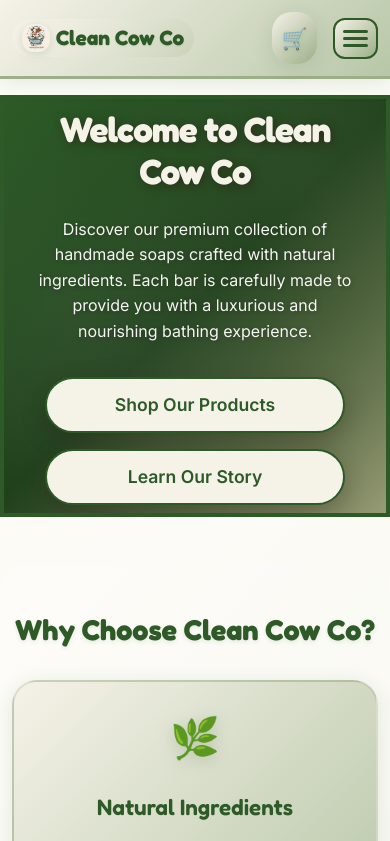
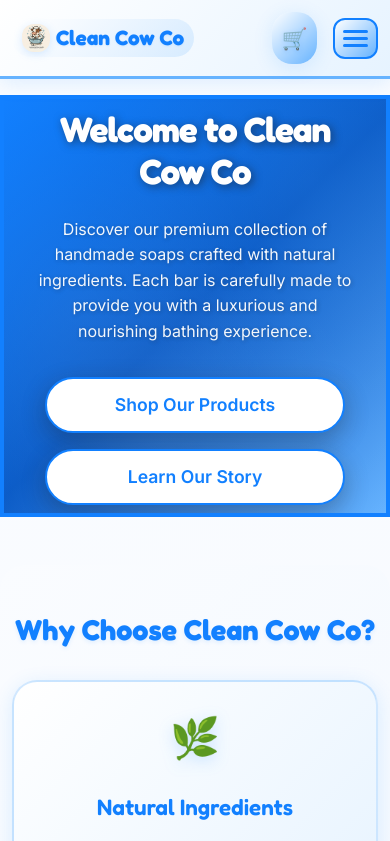
Before and after one commit to pessemaa/clean_cow_co, a Next.js app: page / in a window 390 px wide. Shown: the top 841 px of the page. Built offline with nearby package versions, Linux system fonts and the light colour scheme.

Commit message:
New color theme v5

```diff
--- a/app/globals.css
+++ b/app/globals.css
@@ -9,40 +9,40 @@
 }
 
 :root {
-  /* Primary Colors - Forest Green & Sage Theme */
-  --primary-green: #2D5A27;
-  --deep-green: #1E3E1A;
-  --sage-green: #9CAF88;
-  --light-sage: #B8C7A8;
-  --forest-accent: #4A7C59;
-  --warm-cream: #F5F2E8;
-  --soft-lavender: #E8E2F0;
-  --natural-brown: #8B6F47;
+  /* Primary Colors - Ocean Fresh Theme */
+  --primary-blue: #1280FF;
+  --deep-blue: #0A5BC7;
+  --light-blue: #66B3FF;
+  --very-light-blue: #E6F3FF;
+  --ocean-accent: #4D9FFF;
+  --pure-white: #FFFFFF;
+  --ocean-mist: #F0F8FF;
+  --crystal-blue: #80C0FF;
 
   /* Accent Colors */
-  --earth-brown: #8B7355;
-  --moss-green: #7A8471;
-  --eucalyptus: #A8BFA8;
-  --lavender-mist: #DDD6E8;
+  --sky-blue: #87CEEB;
+  --powder-blue: #B0E0E6;
+  --ice-blue: #E8F4FF;
+  --navy-blue: #0856B8;
 
   /* Neutral Colors */
   --white: #FFFFFF;
-  --black: #2C1810;
-  --cream-light: #FAF8F2;
-  --gray-medium: #7A7A7A;
-  --gray-dark: #4A4A4A;
-  --success-green: #7FB069;
-  --error-red: #C85A54;
-  --warning-orange: #E8A87C;
+  --black: #1A1A1A;
+  --off-white: #F8FAFF;
+  --gray-medium: #6B7280;
+  --gray-dark: #374151;
+  --success-blue: #10B981;
+  --error-red: #EF4444;
+  --warning-orange: #F59E0B;
 
   /* Background */
-  --bg-light: #FDFCF8;
-  --bg-cream: #F9F7F0;
+  --bg-light: #FAFCFF;
+  --bg-ocean: #F5F9FF;
 
   /* Shadows */
-  --shadow-soft: 0 4px 20px rgba(45, 90, 39, 0.12);
-  --shadow-medium: 0 8px 30px rgba(45, 90, 39, 0.18);
-  --shadow-strong: 0 12px 40px rgba(45, 90, 39, 0.25);
+  --shadow-soft: 0 4px 20px rgba(18, 128, 255, 0.12);
+  --shadow-medium: 0 8px 30px rgba(18, 128, 255, 0.18);
+  --shadow-strong: 0 12px 40px rgba(18, 128, 255, 0.25);
 }
 
 body {
@@ -53,14 +53,14 @@
   -moz-osx-font-smoothing: grayscale;
   line-height: 1.6;
   color: var(--gray-dark);
-  background: linear-gradient(135deg, var(--bg-light) 0%, var(--bg-cream) 100%);
+  background: linear-gradient(135deg, var(--bg-light) 0%, var(--bg-ocean) 100%);
   min-height: 100vh;
 }
 
 /* Typography */
 h1, h2, h3, h4, h5, h6 {
   font-family: 'Fredoka', cursive;
-  color: var(--primary-green);
+  color: var(--primary-blue);
   font-weight: 600;
   line-height: 1.2;
 }
@@ -87,13 +87,13 @@
 
 /* Links */
 a {
-  color: var(--primary-green);
+  color: var(--primary-blue);
   text-decoration: none;
   transition: all 0.3s ease;
 }
 
 a:hover {
-  color: var(--deep-green);
+  color: var(--deep-blue);
   transform: translateY(-1px);
 }
 
@@ -131,26 +131,26 @@
 }
 
 .btn-primary {
-  background: linear-gradient(135deg, var(--primary-green) 0%, var(--deep-green) 100%);
+  background: linear-gradient(135deg, var(--primary-blue) 0%, var(--deep-blue) 100%);
   color: var(--white);
   border: 2px solid transparent;
 }
 
 .btn-primary:hover {
-  background: linear-gradient(135deg, var(--deep-green) 0%, var(--forest-accent) 100%);
+  background: linear-gradient(135deg, var(--deep-blue) 0%, var(--navy-blue) 100%);
   color: var(--white);
   transform: translateY(-3px);
   box-shadow: var(--shadow-medium);
 }
 
 .btn-secondary {
-  background: var(--warm-cream);
-  color: var(--primary-green);
-  border: 2px solid var(--primary-green);
+  background: var(--white);
+  color: var(--primary-blue);
+  border: 2px solid var(--primary-blue);
 }
 
 .btn-secondary:hover {
-  background: var(--primary-green);
+  background: var(--primary-blue);
   color: var(--white);
   transform: translateY(-3px);
   box-shadow: var(--shadow-medium);
@@ -181,7 +181,7 @@
   display: block;
   margin-bottom: 0.5rem;
   font-weight: 500;
-  color: var(--primary-green);
+  color: var(--primary-blue);
   font-family: 'Fredoka', cursive;
 }
 
@@ -189,27 +189,27 @@
 .form-textarea {
   width: 100%;
   padding: 14px 18px;
-  border: 2px solid var(--sage-green);
+  border: 2px solid var(--light-blue);
   border-radius: 15px;
   font-size: 1rem;
   transition: all 0.3s ease;
   font-family: 'Inter', sans-serif;
-  background: var(--warm-cream);
-  box-shadow: inset 0 2px 4px rgba(45, 90, 39, 0.08);
+  background: var(--white);
+  box-shadow: inset 0 2px 4px rgba(18, 128, 255, 0.08);
 }
 
 .form-input:focus,
 .form-textarea:focus {
   outline: none;
-  border-color: var(--primary-green);
-  box-shadow: 0 0 0 3px rgba(45, 90, 39, 0.12);
+  border-color: var(--primary-blue);
+  box-shadow: 0 0 0 3px rgba(18, 128, 255, 0.12);
   transform: translateY(-1px);
 }
 
 .form-input.error,
 .form-textarea.error {
   border-color: var(--error-red);
-  box-shadow: 0 0 0 3px rgba(230, 126, 126, 0.15);
+  box-shadow: 0 0 0 3px rgba(239, 68, 68, 0.15);
 }
 
 .form-error {
@@ -240,8 +240,8 @@
 .loading-spinner {
   width: 50px;
   height: 50px;
-  border: 4px solid var(--sage-green);
-  border-top: 4px solid var(--primary-green);
+  border: 4px solid var(--light-blue);
+  border-top: 4px solid var(--primary-blue);
   border-radius: 50%;
   animation: spin 1s linear infinite;
   margin: 0 auto;
@@ -254,11 +254,11 @@
 
 /* Cards and Containers */
 .card {
-  background: var(--warm-cream);
+  background: var(--white);
   border-radius: 20px;
   box-shadow: var(--shadow-soft);
   transition: all 0.3s ease;
-  border: 1px solid rgba(156, 175, 136, 0.3);
+  border: 1px solid rgba(102, 179, 255, 0.3);
 }
 
 .card:hover {
@@ -277,12 +277,12 @@
 }
 
 .badge-primary {
-  background: linear-gradient(135deg, var(--sage-green) 0%, var(--light-sage) 100%);
-  color: var(--primary-green);
+  background: linear-gradient(135deg, var(--light-blue) 0%, var(--very-light-blue) 100%);
+  color: var(--primary-blue);
 }
 
 .badge-success {
-  background: linear-gradient(135deg, var(--eucalyptus) 0%, var(--success-green) 100%);
+  background: linear-gradient(135deg, var(--powder-blue) 0%, var(--success-blue) 100%);
   color: var(--gray-dark);
 }
 
--- a/app/page.module.css
+++ b/app/page.module.css
@@ -9,7 +9,7 @@
   text-align: center;
   overflow: hidden;
   border-radius: 0px;
-  border: 4px solid var(--primary-green);
+  border: 4px solid var(--primary-blue);
   margin-bottom: 4rem;
 }
 
@@ -23,7 +23,7 @@
   background-size: cover;
   background-position: center;
   background-repeat: no-repeat;
-  background: linear-gradient(135deg, var(--primary-green) 0%, var(--deep-green) 50%, var(--sage-green) 100%);
+  background: linear-gradient(135deg, var(--primary-blue) 0%, var(--deep-blue) 50%, var(--light-blue) 100%);
 }
 
 .heroBackground::before {
@@ -35,7 +35,7 @@
   bottom: 0;
   background:
     radial-gradient(circle at 20% 50%, rgba(255, 255, 255, 0.1) 0%, transparent 50%),
-    radial-gradient(circle at 80% 20%, rgba(156, 175, 136, 0.2) 0%, transparent 50%),
+    radial-gradient(circle at 80% 20%, rgba(102, 179, 255, 0.2) 0%, transparent 50%),
     radial-gradient(circle at 40% 80%, rgba(255, 255, 255, 0.1) 0%, transparent 50%);
 }
 
@@ -45,7 +45,7 @@
   left: 0;
   right: 0;
   bottom: 0;
-  background: linear-gradient(135deg, rgba(45, 90, 39, 0.7) 0%, rgba(30, 62, 26, 0.5) 50%, rgba(139, 111, 71, 0.3) 100%);
+  background: linear-gradient(135deg, rgba(18, 128, 255, 0.7) 0%, rgba(10, 91, 199, 0.5) 50%, rgba(102, 179, 255, 0.3) 100%);
 }
 
 .heroContent {
@@ -59,8 +59,8 @@
 .hero h1 {
   font-size: 3.5rem;
   margin-bottom: 1.5rem;
-  color: var(--warm-cream);
-  text-shadow: 2px 2px 8px rgba(44, 24, 16, 0.5);
+  color: var(--white);
+  text-shadow: 2px 2px 8px rgba(26, 26, 26, 0.5);
   font-family: 'Fredoka', cursive;
   font-weight: 700;
   letter-spacing: -1px;
@@ -73,7 +73,7 @@
   max-width: 600px;
   margin-left: auto;
   margin-right: auto;
-  text-shadow: 1px 1px 4px rgba(44, 24, 16, 0.3);
+  text-shadow: 1px 1px 4px rgba(26, 26, 26, 0.3);
   line-height: 1.6;
 }
 
@@ -84,33 +84,32 @@
   flex-wrap: wrap;
 }
 
-/* ✅ FIX: override global UI button styles */
+/* Ocean Fresh button overrides */
 .heroButtons :global(.btn) {
   min-width: 200px;
   font-size: 1.1rem;
   font-weight: 600;
-  box-shadow: 0 8px 25px rgba(44, 24, 16, 0.3);
+  box-shadow: 0 8px 25px rgba(26, 26, 26, 0.3);
 }
 
 .heroButtons :global(.btn-primary),
 .heroButtons :global(.btn-secondary) {
-  background: var(--warm-cream) !important;
-  color: var(--primary-green) !important;
-  border: 2px solid var(--primary-green) !important;
+  background: var(--white) !important;
+  color: var(--primary-blue) !important;
+  border: 2px solid var(--primary-blue) !important;
 }
 
 .heroButtons :global(.btn-primary:hover),
 .heroButtons :global(.btn-secondary:hover) {
   background: rgba(255, 255, 255, 0.95) !important;
-  color: var(--deep-green) !important;
+  color: var(--deep-blue) !important;
   transform: translateY(-4px);
   box-shadow: 0 12px 35px rgba(255, 255, 255, 0.4);
 }
 
-/* --- the rest of your file unchanged --- */
 .features {
   padding: 4rem 0;
-  background: linear-gradient(135deg, var(--bg-light) 0%, rgba(156, 175, 136, 0.08) 100%);
+  background: linear-gradient(135deg, var(--bg-light) 0%, rgba(102, 179, 255, 0.08) 100%);
   border-radius: 25px;
   margin: 2rem 0;
 }
@@ -119,10 +118,10 @@
   text-align: center;
   margin-bottom: 3rem;
   font-size: 2.8rem;
-  color: var(--primary-green);
+  color: var(--primary-blue);
   font-family: 'Fredoka', cursive;
   font-weight: 700;
-  text-shadow: 0 2px 4px rgba(45, 90, 39, 0.1);
+  text-shadow: 0 2px 4px rgba(18, 128, 255, 0.1);
 }
 
 .featuresGrid {
@@ -138,13 +137,13 @@
 }
 
 .featureCard {
-  background: linear-gradient(135deg, var(--warm-cream) 0%, var(--light-sage) 100%);
+  background: linear-gradient(135deg, var(--white) 0%, var(--very-light-blue) 100%);
   padding: 2.5rem;
   border-radius: 25px;
   text-align: center;
   box-shadow: var(--shadow-soft);
   transition: all 0.4s cubic-bezier(0.175, 0.885, 0.32, 1.275);
-  border: 2px solid rgba(156, 175, 136, 0.3);
+  border: 2px solid rgba(102, 179, 255, 0.3);
   position: relative;
   overflow: hidden;
 }
@@ -156,7 +155,7 @@
   left: -50%;
   width: 200%;
   height: 200%;
-  background: radial-gradient(circle, rgba(156, 175, 136, 0.15) 0%, transparent 70%);
+  background: radial-gradient(circle, rgba(102, 179, 255, 0.15) 0%, transparent 70%);
   opacity: 0;
   transition: opacity 0.3s ease;
 }
@@ -168,13 +167,13 @@
 .featureCard:hover {
   transform: translateY(-8px) scale(1.02);
   box-shadow: var(--shadow-strong);
-  border-color: var(--sage-green);
+  border-color: var(--light-blue);
 }
 
 .featureIcon {
   font-size: 3rem;
   margin-bottom: 1.5rem;
-  filter: drop-shadow(0 4px 8px rgba(45, 90, 39, 0.2));
+  filter: drop-shadow(0 4px 8px rgba(18, 128, 255, 0.2));
   transition: transform 0.3s ease;
 }
 
@@ -183,7 +182,7 @@
 }
 
 .featureCard h3 {
-  color: var(--primary-green);
+  color: var(--primary-blue);
   margin-bottom: 1rem;
   font-size: 1.4rem;
   font-family: 'Fredoka', cursive;
--- a/components/Header.module.css
+++ b/components/Header.module.css
@@ -1,10 +1,10 @@
 .header {
-  background: linear-gradient(135deg, var(--warm-cream) 0%, var(--light-sage) 100%);
+  background: linear-gradient(135deg, var(--white) 0%, var(--very-light-blue) 100%);
   box-shadow: var(--shadow-soft);
   position: sticky;
   top: 0;
   z-index: 100;
-  border-bottom: 3px solid var(--sage-green);
+  border-bottom: 3px solid var(--light-blue);
 }
 
 .headerContent {
@@ -34,29 +34,29 @@
   gap: 0.75rem;
   padding: 0.5rem 1rem;
   border-radius: 25px;
-  background: linear-gradient(135deg, var(--warm-cream) 0%, rgba(156, 175, 136, 0.2) 100%);
+  background: linear-gradient(135deg, var(--white) 0%, rgba(102, 179, 255, 0.2) 100%);
   transition: all 0.3s ease;
 }
 
 .logoContainer:hover {
-  background: linear-gradient(135deg, rgba(156, 175, 136, 0.2) 0%, var(--warm-cream) 100%);
+  background: linear-gradient(135deg, rgba(102, 179, 255, 0.2) 0%, var(--white) 100%);
   box-shadow: var(--shadow-soft);
 }
 
 .logoImage {
   border-radius: 12px;
   transition: transform 0.3s ease;
-  filter: drop-shadow(0 2px 4px rgba(45, 90, 39, 0.15));
+  filter: drop-shadow(0 2px 4px rgba(18, 128, 255, 0.15));
 }
 
 .logoText {
-  color: var(--primary-green);
+  color: var(--primary-blue);
   margin: 0;
   font-size: 1.8rem;
   font-weight: 700;
   font-family: 'Fredoka', cursive;
   transition: all 0.3s ease;
-  text-shadow: 0 1px 2px rgba(45, 90, 39, 0.1);
+  text-shadow: 0 1px 2px rgba(18, 128, 255, 0.1);
 }
 
 .navList {
@@ -78,8 +78,8 @@
 }
 
 .navList a:hover {
-  color: var(--primary-green);
-  background: linear-gradient(135deg, var(--sage-green) 0%, var(--light-sage) 100%);
+  color: var(--primary-blue);
+  background: linear-gradient(135deg, var(--light-blue) 0%, var(--very-light-blue) 100%);
   transform: translateY(-2px);
   box-shadow: var(--shadow-soft);
 }
@@ -99,26 +99,26 @@
   padding: 0.75rem;
   border-radius: 20px;
   transition: all 0.3s ease;
-  background: linear-gradient(135deg, var(--warm-cream) 0%, var(--sage-green) 100%);
+  background: linear-gradient(135deg, var(--white) 0%, var(--light-blue) 100%);
   box-shadow: var(--shadow-soft);
 }
 
 .cartButton:hover {
-  background: linear-gradient(135deg, var(--sage-green) 0%, var(--light-sage) 100%);
+  background: linear-gradient(135deg, var(--light-blue) 0%, var(--very-light-blue) 100%);
   transform: translateY(-3px);
   box-shadow: var(--shadow-medium);
 }
 
 .cartIcon {
   font-size: 1.5rem;
-  filter: drop-shadow(0 1px 2px rgba(45, 90, 39, 0.2));
+  filter: drop-shadow(0 1px 2px rgba(18, 128, 255, 0.2));
 }
 
 .cartBadge {
   position: absolute;
   top: -2px;
   right: -2px;
-  background: linear-gradient(135deg, var(--natural-brown) 0%, var(--earth-brown) 100%);
+  background: linear-gradient(135deg, var(--primary-blue) 0%, var(--deep-blue) 100%);
   color: white;
   border-radius: 50%;
   width: 22px;
@@ -128,7 +128,7 @@
   justify-content: center;
   font-size: 0.75rem;
   font-weight: bold;
-  box-shadow: 0 2px 8px rgba(139, 111, 71, 0.4);
+  box-shadow: 0 2px 8px rgba(18, 128, 255, 0.4);
   animation: bounce 2s infinite;
 }
 
@@ -150,7 +150,7 @@
   right: 4px;
   width: 8px;
   height: 8px;
-  background: var(--primary-green);
+  background: var(--primary-blue);
   border-radius: 50%;
   animation: pulse 1.5s infinite;
 }
@@ -169,8 +169,8 @@
 .menuToggle {
   display: none;
   flex-direction: column;
-  background: linear-gradient(135deg, var(--warm-cream) 0%, var(--sage-green) 100%);
-  border: 2px solid var(--primary-green);
+  background: linear-gradient(135deg, var(--white) 0%, var(--light-blue) 100%);
+  border: 2px solid var(--primary-blue);
   cursor: pointer;
   padding: 0.5rem;
   border-radius: 12px;
@@ -178,7 +178,7 @@
 }
 
 .menuToggle:hover {
-  background: linear-gradient(135deg, var(--sage-green) 0%, var(--light-sage) 100%);
+  background: linear-gradient(135deg, var(--light-blue) 0%, var(--very-light-blue) 100%);
   transform: translateY(-2px);
   box-shadow: var(--shadow-soft);
 }
@@ -186,7 +186,7 @@
 .menuToggle span {
   width: 25px;
   height: 3px;
-  background-color: var(--primary-green);
+  background-color: var(--primary-blue);
   margin: 2px 0;
   transition: 0.3s;
   border-radius: 2px;
@@ -220,13 +220,13 @@
     top: 100%;
     left: 0;
     right: 0;
-    background: linear-gradient(135deg, var(--warm-cream) 0%, var(--light-sage) 100%);
+    background: linear-gradient(135deg, var(--white) 0%, var(--very-light-blue) 100%);
     box-shadow: var(--shadow-medium);
     transform: translateY(-100%);
     opacity: 0;
     visibility: hidden;
     transition: all 0.3s ease;
-    border-bottom: 3px solid var(--sage-green);
+    border-bottom: 3px solid var(--light-blue);
   }
 
   .navOpen {
--- a/components/InquiryForm.module.css
+++ b/components/InquiryForm.module.css
@@ -1,6 +1,6 @@
 .inquiryForm {
-  background: linear-gradient(135deg, var(--warm-cream) 0%, var(--light-sage) 100%);
-  border: 2px solid var(--sage-green);
+  background: linear-gradient(135deg, var(--white) 0%, var(--very-light-blue) 100%);
+  border: 2px solid var(--light-blue);
   border-radius: 20px;
   padding: 2rem;
   margin-top: 3rem;
@@ -9,7 +9,7 @@
 }
 
 .inquiryForm h3 {
-  color: var(--primary-green);
+  color: var(--primary-blue);
   margin-bottom: 0.5rem;
   font-size: 1.5rem;
   font-family: 'Fredoka', cursive;
```
Also changed, not shown: app/about/page.module.css (+9 -9 lines), app/inventory/page.module.css (+6 -6 lines), components/Footer.module.css (+9 -9 lines), components/ProductCard.module.css (+13 -26 lines).
